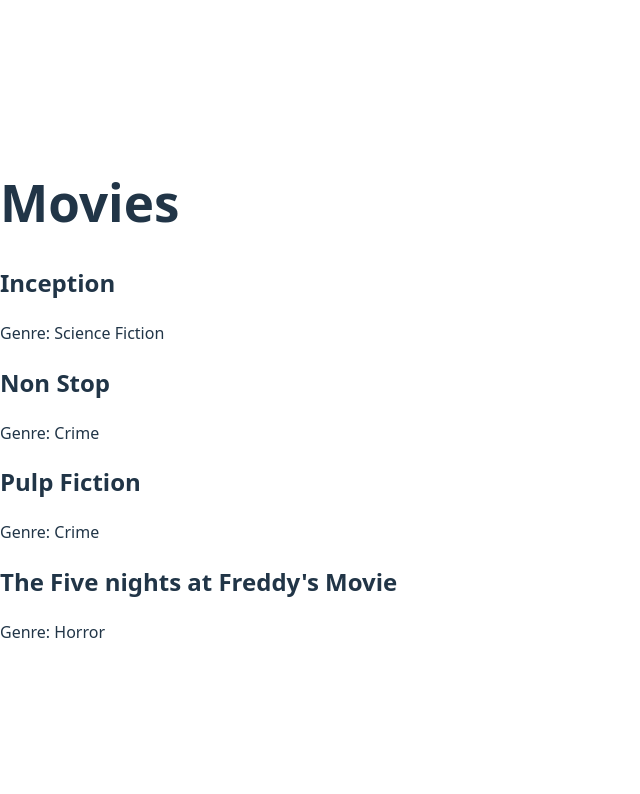
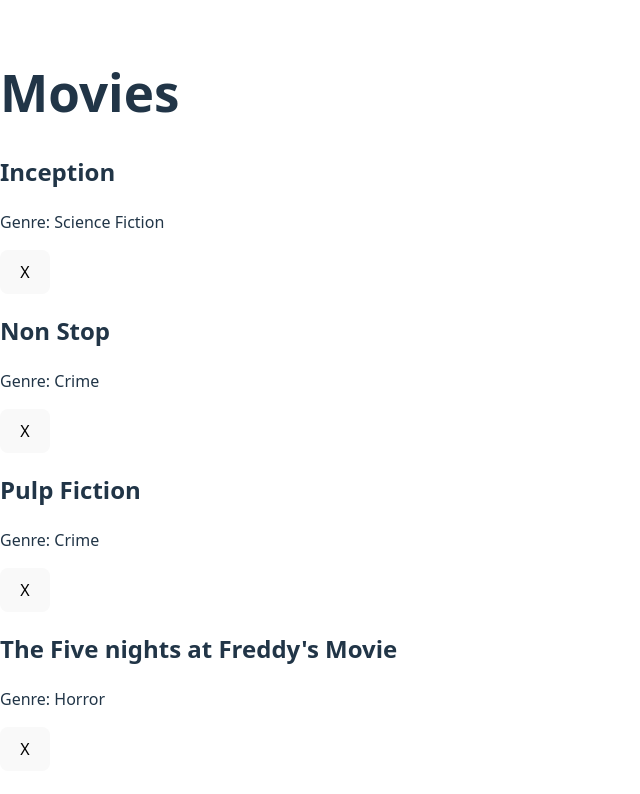
Before and after one commit to erik-per-lidstrom/Movie-night-planer, a React (Vite) app: page /1 in a window 1280 px wide. Shown: the top 794 px of the page, without its empty margins (0-640 px from the left). Built offline with nearby package versions, Linux system fonts and the light colour scheme.

Commit message:
feat: add routes

```diff
--- a/src/App.tsx
+++ b/src/App.tsx
@@ -4,11 +4,12 @@
 import AdminPage from "./pages/admin.page";
 import MoviePage from "./pages/movie.page";
 import MovieContext from "./context/movie.context";
+import { movies } from "./data/movies";
 
 function App() {
   return (
     <>
-      <MovieContext.Provider value={{ movies: [], dispatch: () => null }}>
+      <MovieContext.Provider value={{ movie: movies, dispatch: () => null }}>
         <Routes>
           <Route element={<MainLayout />}>
             <Route path="/" element={<HomePage />} />
--- a/src/context/move.reduser.ts
+++ b/src/context/move.reduser.ts
@@ -1,23 +1,24 @@
-import type { Action, Movie } from "../types";
+import type { Action, Movie, MovieState } from "../types";
 
-export const initialState = {
-  movies: [] as Movie[],
-};
+const moveReducer = (state: Movie[], action: Action): MovieState => {
+  switch (action.type) {
+    case "ADD_MOVIE": {
+      const newMovie: Movie = {
+        id: crypto.randomUUID ? crypto.randomUUID() : Date.now().toString(),
+        title: action.payload.title,
+        ageRate: action.payload.ageRate,
+        genre: action.payload.genre,
+      };
+      return [...state, newMovie];
+    }
 
-const moveReducer = (state = initialState, action: Action) => {
-  switch (action.type) {
-    case "ADD_MOVIE":
-      return {
-        ...state,
-        movies: [...state.movies, action.payload],
-      };
-    case "REMOVE_MOVIE":
-      return {
-        ...state,
-        movies: state.movies.filter((movie) => movie.title !== action.payload),
-      };
+    case "REMOVE_MOVIE": {
+      console.log(action.payload);
+
+      return state.filter((movie) => movie.id !== action.payload);
+    }
     default:
-      throw new Error("case duse not mach reduser");
+      return state;
   }
 };
 
--- a/src/context/movie.context.tsx
+++ b/src/context/movie.context.tsx
@@ -1,22 +1,17 @@
+import type { ReactNode } from "react";
 import { createContext, useReducer } from "react";
-import moveReducer, { initialState } from "./move.reduser";
-import type { Movie } from "../types";
+import moveReducer from "./move.reduser";
+import type { MovieState, MovieContextType } from "../types";
 
-type MovieContextType = {
-  movies: Movie[];
-  dispatch: React.Dispatch<any>;
-};
+const initialMovies: MovieState = [];
 
-const MovieContext = createContext<MovieContextType>({
-  movies: initialState.movies,
-  dispatch: () => null,
-});
+const MovieContext = createContext<MovieContextType | null>(null);
 
-export const MovieProvider = ({ children }: { children: React.ReactNode }) => {
-  const [state, dispatch] = useReducer(moveReducer, initialState);
+export const MovieProvider = ({ children }: { children: ReactNode }) => {
+  const [movie, dispatch] = useReducer(moveReducer, initialMovies);
 
   return (
-    <MovieContext.Provider value={{ movies: state.movies, dispatch }}>
+    <MovieContext.Provider value={{ movie, dispatch }}>
       {children}
     </MovieContext.Provider>
   );
--- a/src/data/movies.ts
+++ b/src/data/movies.ts
@@ -2,25 +2,25 @@
 
 export const movies: Movie[] = [
   {
-    id: 1,
+    id: "1",
     ageRate: "PG-13",
     title: "Inception",
     genre: "Science Fiction",
   },
   {
-    id: 2,
+    id: "2",
     title: "Non Stop",
     ageRate: "PG-13",
     genre: "Crime",
   },
   {
-    id: 3,
+    id: "3",
     title: "Pulp Fiction",
     ageRate: "PG-18",
     genre: "Crime",
   },
   {
-    id: 4,
+    id: "4",
     title: "The Five nights at Freddy's Movie",
     ageRate: "PG-13",
     genre: "Horror",
--- a/src/pages/movie.page.tsx
+++ b/src/pages/movie.page.tsx
@@ -1,18 +1,32 @@
 import type { Movie } from "../types";
-import { movies } from "../data/movies";
+import { useContext } from "react";
+import MovieContext from "../context/movie.context";
 
 const MoviePage = () => {
+  const { movie, dispatch } = useContext(MovieContext) || {
+    movies: [],
+    dispatch: null,
+  };
+
   return (
     <div>
       <h1>Movies</h1>
 
-      {movies.map((movie: Movie) => (
-        <div key={movie.id}>
-          <h2>{movie.title}</h2>
+      {movie &&
+        movie.map((movie: Movie) => (
+          <div key={movie.id}>
+            <h2>{movie.title}</h2>
 
-          <p>Genre: {movie.genre}</p>
-        </div>
-      ))}
+            <p>Genre: {movie.genre}</p>
+            <button
+              onClick={() =>
+                dispatch?.({ type: "REMOVE_MOVIE", payload: movie.id })
+              }
+            >
+              X
+            </button>
+          </div>
+        ))}
     </div>
   );
 };
```
Also changed, not shown: src/types.ts (+12 -1 lines).
